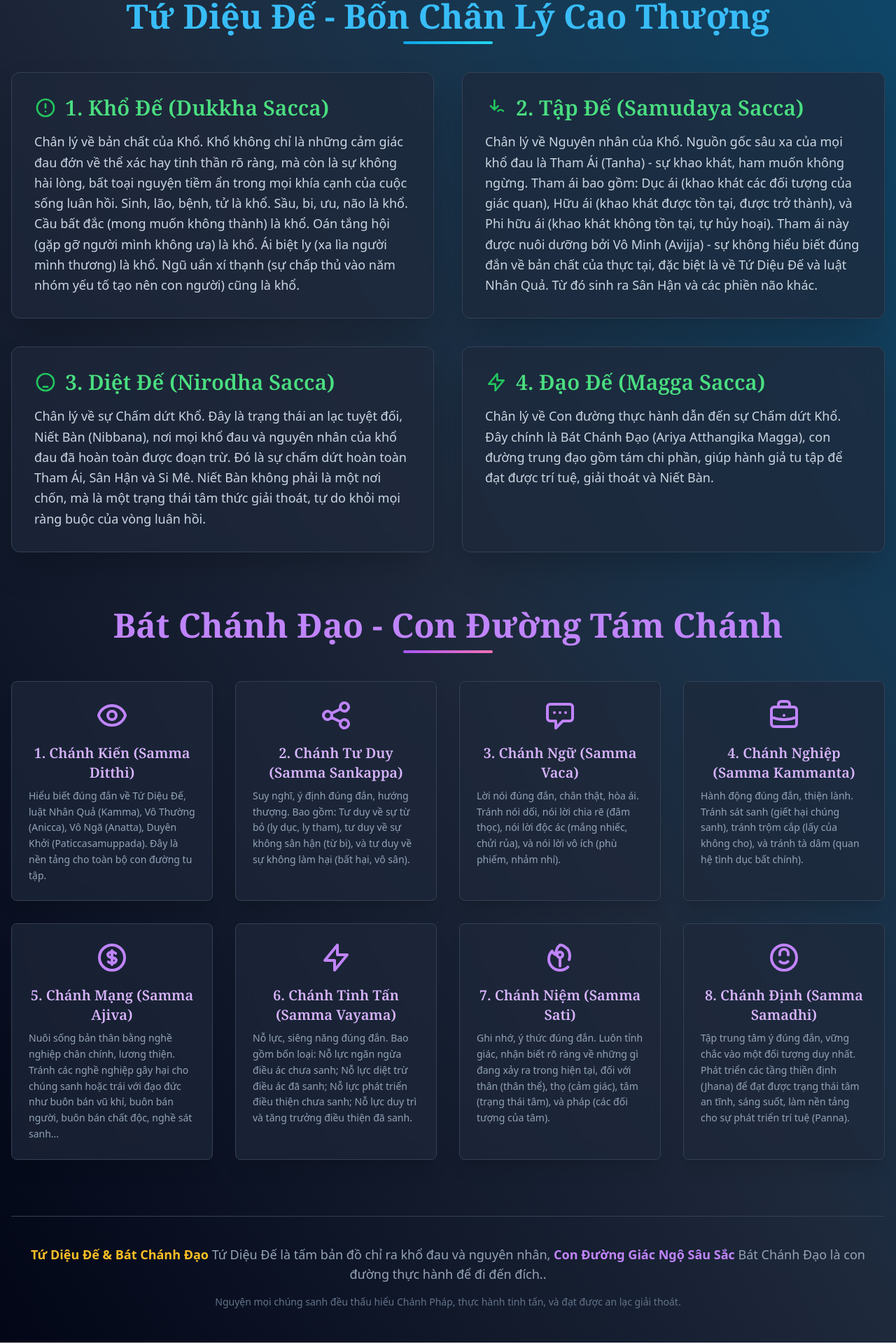
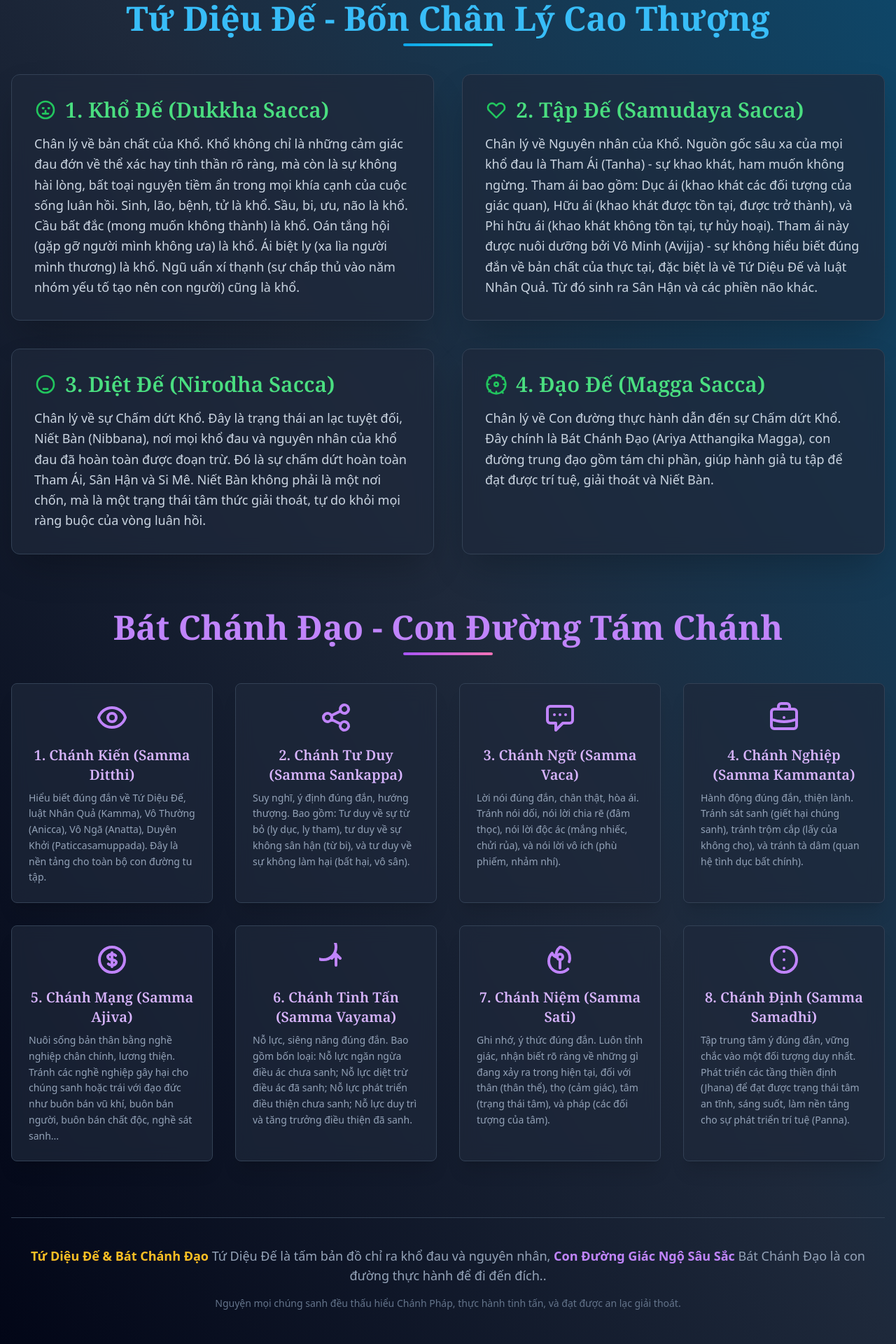
Before and after one commit to buppou/buppou, a Nuxt app: page / in a window 1280 px wide. Shown: the part 280-2200 px from the top of the page at 70% size. Built offline with nearby package versions, Linux system fonts and the light colour scheme.

Commit message:
style: sửa lại css icon

```diff
--- a/app.vue
+++ b/app.vue
@@ -14,7 +14,7 @@
           <button v-for="l in locales" :key="l.code" @click="setLocale(l.code)"
                   :class="{'bg-sky-600 border-sky-500': locale === l.code, 'bg-slate-700 hover:bg-slate-600 border-slate-700': locale !== l.code}"
                   class="text-slate-200 rounded-md px-2 py-1 text-sm focus:outline-none focus:ring-2 focus:ring-sky-400 focus:ring-offset-2 focus:ring-offset-slate-900 transition-all duration-200 border shadow-md hover:shadow-lg w-auto">
-            <img :src="l.flag" :alt="l.name" class="h-5 w-5 mr-2 inline-block" />
+            <img :src="l.flag" :alt="l.name" class="h-6 w-6 mr-2 inline-block" />
             {{ l.name }}
           </button>
         </div>
@@ -30,7 +30,7 @@
         <div class="grid md:grid-cols-2 gap-10">
           <div class="bg-slate-800/70 backdrop-blur-md p-8 rounded-xl shadow-2xl border border-slate-700 hover:border-green-500 transition-all duration-300 transform hover:scale-105 animate-fadeInUpDel_1">
             <h3 class="text-3xl font-semibold text-green-400 mb-4 flex items-center">
-              <svg xmlns="http://www.w3.org/2000/svg" class="h-8 w-8 mr-3 text-green-500" fill="none" viewBox="0 0 24 24" stroke="currentColor"><path stroke-linecap="round" stroke-linejoin="round" stroke-width="2" d="M12 8v4m0 4h.01M21 12a9 9 0 11-18 0 9 9 0 0118 0z" /></svg>
+              <svg xmlns="http://www.w3.org/2000/svg" class="h-8 w-8 min-w-8 min-h-8 mr-3 text-green-500" fill="none" viewBox="0 0 24 24" stroke="currentColor"><path stroke-linecap="round" stroke-linejoin="round" stroke-width="2" d="M9 10a.01.01 0 001.01.01M15 10a.01.01 0 001.01.01M9 16h6m-3-3v3m0 0h.01M21 12a9 9 0 11-18 0 9 9 0 0118 0z" /></svg>
               {{ t('fourNobleTruths.truth1.name') }}
             </h3>
             <p class="text-slate-300 leading-relaxed text-lg">
@@ -39,7 +39,7 @@
           </div>
           <div class="bg-slate-800/70 backdrop-blur-md p-8 rounded-xl shadow-2xl border border-slate-700 hover:border-green-500 transition-all duration-300 transform hover:scale-105 animate-fadeInUpDel_2">
             <h3 class="text-3xl font-semibold text-green-400 mb-4 flex items-center">
-              <svg xmlns="http://www.w3.org/2000/svg" class="h-8 w-8 mr-3 text-green-500" fill="none" viewBox="0 0 24 24" stroke="currentColor"><path stroke-linecap="round" stroke-linejoin="round" stroke-width="2" d="M19.428 15.428a4 4 0 00-5.656 0M14 10l-4 4m0 0l-4-4m4 4V4" /></svg>
+              <svg xmlns="http://www.w3.org/2000/svg" class="h-8 w-8 min-w-8 min-h-8 mr-3 text-green-500" fill="none" viewBox="0 0 24 24" stroke="currentColor"><path stroke-linecap="round" stroke-linejoin="round" stroke-width="2" d="M4.318 6.318a4.5 4.5 0 000 6.364L12 20.364l7.682-7.682a4.5 4.5 0 00-6.364-6.364L12 7.636l-1.318-1.318a4.5 4.5 0 00-6.364 0z" /></svg>
               {{ t('fourNobleTruths.truth2.name') }}
             </h3>
             <p class="text-slate-300 leading-relaxed text-lg">
@@ -48,7 +48,7 @@
           </div>
           <div class="bg-slate-800/70 backdrop-blur-md p-8 rounded-xl shadow-2xl border border-slate-700 hover:border-green-500 transition-all duration-300 transform hover:scale-105 animate-fadeInUpDel_3">
             <h3 class="text-3xl font-semibold text-green-400 mb-4 flex items-center">
-              <svg xmlns="http://www.w3.org/2000/svg" class="h-8 w-8 mr-3 text-green-500" fill="none" viewBox="0 0 24 24" stroke="currentColor"><path stroke-linecap="round" stroke-linejoin="round" stroke-width="2" d="M9.663 17h4.673M21 12a9 9 0 11-18 0 9 9 0 0118 0z" /></svg>
+              <svg xmlns="http://www.w3.org/2000/svg" class="h-8 w-8 min-w-8 min-h-8 mr-3 text-green-500" fill="none" viewBox="0 0 24 24" stroke="currentColor"><path stroke-linecap="round" stroke-linejoin="round" stroke-width="2" d="M9.663 17h4.673M21 12a9 9 0 11-18 0 9 9 0 0118 0z" /></svg>
               {{ t('fourNobleTruths.truth3.name') }}
             </h3>
             <p class="text-slate-300 leading-relaxed text-lg">
@@ -57,7 +57,7 @@
           </div>
           <div class="bg-slate-800/70 backdrop-blur-md p-8 rounded-xl shadow-2xl border border-slate-700 hover:border-green-500 transition-all duration-300 transform hover:scale-105 animate-fadeInUpDel_4">
             <h3 class="text-3xl font-semibold text-green-400 mb-4 flex items-center">
-              <svg xmlns="http://www.w3.org/2000/svg" class="h-8 w-8 mr-3 text-green-500" fill="none" viewBox="0 0 24 24" stroke="currentColor"><path stroke-linecap="round" stroke-linejoin="round" stroke-width="2" d="M13 10V3L4 14h7v7l9-11h-7z" /></svg>
+              <svg xmlns="http://www.w3.org/2000/svg" class="h-8 w-8 min-w-8 min-h-8 mr-3 text-green-500" fill="none" viewBox="0 0 24 24" stroke="currentColor"><path stroke-linecap="round" stroke-linejoin="round" stroke-width="2" d="M12 2a10 10 0 100 20 10 10 0 000-20zM12 14a2 2 0 100-4 2 2 0 000 4zM12 2v2m0 16v2m8-10h2M2 12h2m14.828-5.657l1.414-1.414M5.657 18.343L4.243 19.757m14.828 1.414l-1.414-1.414M4.243 4.243L5.657 5.657" /></svg>
               {{ t('fourNobleTruths.truth4.name') }}
             </h3>
             <p class="text-slate-300 leading-relaxed text-lg">
@@ -118,7 +118,7 @@
           <!-- Chánh Tinh Tấn -->
           <div class="group bg-slate-800/70 backdrop-blur-md p-6 rounded-lg shadow-xl border border-slate-700 hover:border-purple-500 transition-all duration-300 animate-fadeInUpDel_6">
             <div class="flex justify-center mb-4">
-              <svg xmlns="http://www.w3.org/2000/svg" class="h-12 w-12 text-purple-400 group-hover:text-purple-300 transition-colors" fill="none" viewBox="0 0 24 24" stroke="currentColor"><path stroke-linecap="round" stroke-linejoin="round" stroke-width="2" d="M13 10V3L4 14h7v7l9-11h-7z" /></svg>
+              <svg xmlns="http://www.w3.org/2000/svg" class="h-12 w-12 text-purple-400 group-hover:text-purple-300 transition-colors" fill="none" viewBox="0 0 24 24" stroke="currentColor"><path stroke-linecap="round" stroke-linejoin="round" stroke-width="2" d="M9 11l3-3m0 0l3 3m-3-3v8m0-13a9 9 0 11-18 0 9 9 0 0118 0z" /></svg>
             </div>
             <h3 class="text-xl font-semibold text-purple-300 mb-2 text-center">{{ t('eightfoldPath.path6.name') }}</h3>
             <p class="text-slate-400 text-sm leading-relaxed">{{ t('eightfoldPath.path6.description') }}</p>
@@ -134,7 +134,7 @@
           <!-- Chánh Định -->
           <div class="group bg-slate-800/70 backdrop-blur-md p-6 rounded-lg shadow-xl border border-slate-700 hover:border-purple-500 transition-all duration-300 animate-fadeInUpDel_8">
             <div class="flex justify-center mb-4">
-              <svg xmlns="http://www.w3.org/2000/svg" class="h-12 w-12 text-purple-400 group-hover:text-purple-300 transition-colors" fill="none" viewBox="0 0 24 24" stroke="currentColor"><path stroke-linecap="round" stroke-linejoin="round" stroke-width="2" d="M14.828 14.828a4 4 0 01-5.656 0M9 10h.01M15 10h.01M21 12a9 9 0 11-18 0 9 9 0 0118 0z" /><path stroke-linecap="round" stroke-linejoin="round" stroke-width="2" d="M9 10V9a3 3 0 013-3v0a3 3 0 013 3v1" /></svg>
+              <svg xmlns="http://www.w3.org/2000/svg" class="h-12 w-12 text-purple-400 group-hover:text-purple-300 transition-colors" fill="none" viewBox="0 0 24 24" stroke="currentColor"><path stroke-linecap="round" stroke-linejoin="round" stroke-width="2" d="M12 6v.01M12 12v.01M12 18v.01M12 3a9 9 0 100 18 9 9 0 000-18z" /></svg>
             </div>
             <h3 class="text-xl font-semibold text-purple-300 mb-2 text-center">{{ t('eightfoldPath.path8.name') }}</h3>
             <p class="text-slate-400 text-sm leading-relaxed">{{ t('eightfoldPath.path8.description') }}</p>
@@ -142,12 +142,12 @@
         </div>
       </section>
 
-      <footer class="text-center mt-20 pt-10 border-t border-slate-700 animate-fadeInUp">
-        <p class="text-slate-400 text-lg">
+      <footer class="flex flex-col items-center justify-center mt-20 pt-10 border-t border-slate-700 animate-fadeInUp">
+        <p class="text-slate-400 text-lg text-center">
           <span class="font-bold text-amber-400">{{ t('seo.title').split(' - ')[0] }}</span> {{ t('footer.line1').split(',')[0] }},
           <span class="font-bold text-purple-400">{{ t('seo.title').split(' - ')[1] }}</span> {{ t('footer.line1').split(',')[1] }}.
         </p>
-        <p class="text-slate-500 mt-4 text-sm">{{ t('footer.line2') }}</p>
+        <p class="text-slate-500 mt-4 text-sm text-center">{{ t('footer.line2') }}</p>
       </footer>
     </div>
   </div>
@@ -195,47 +195,6 @@ const animationClasses = {
   fadeInUpDel_7: 'animate-fade-in-up animation-delay-700',
   fadeInUpDel_8: 'animate-fade-in-up animation-delay-800',
 }
-
-// Add custom animation keyframes and utilities to Tailwind config if needed
-// For this example, we assume basic fade-in is available or can be added to tailwind.config.js
-// Example for tailwind.config.js:
-/*
-theme: {
-  extend: {
-    animation: {
-      'fade-in-down': 'fadeInDown 0.5s ease-out',
-      'fade-in-up': 'fadeInUp 0.5s ease-out',
-    },
-    keyframes: {
-      fadeInDown: {
-        '0%': { opacity: '0', transform: 'translateY(-20px)' },
-        '100%': { opacity: '1', transform: 'translateY(0)' },
-      },
-      fadeInUp: {
-        '0%': { opacity: '0', transform: 'translateY(20px)' },
-        '100%': { opacity: '1', transform: 'translateY(0)' },
-      },
-    },
-    animationDelay: { // Custom utility for animation delays
-        '100': '100ms',
-        '200': '200ms',
-        // ... add more as needed
-      }
-  },
-},
-plugins: [
-  function({ addUtilities }) {
-    const newUtilities = {}
-    const delays = ['100', '200', '300', '400', '500', '600', '700', '800'] // ms
-    delays.forEach(delay => {
-      newUtilities[`.animation-delay-${delay}`] = {
-        'animation-delay': `${delay}ms`,
-      }
-    })
-    addUtilities(newUtilities, ['responsive', 'hover'])
-  }
-],
-*/
 </script>
 
 <style>
```
